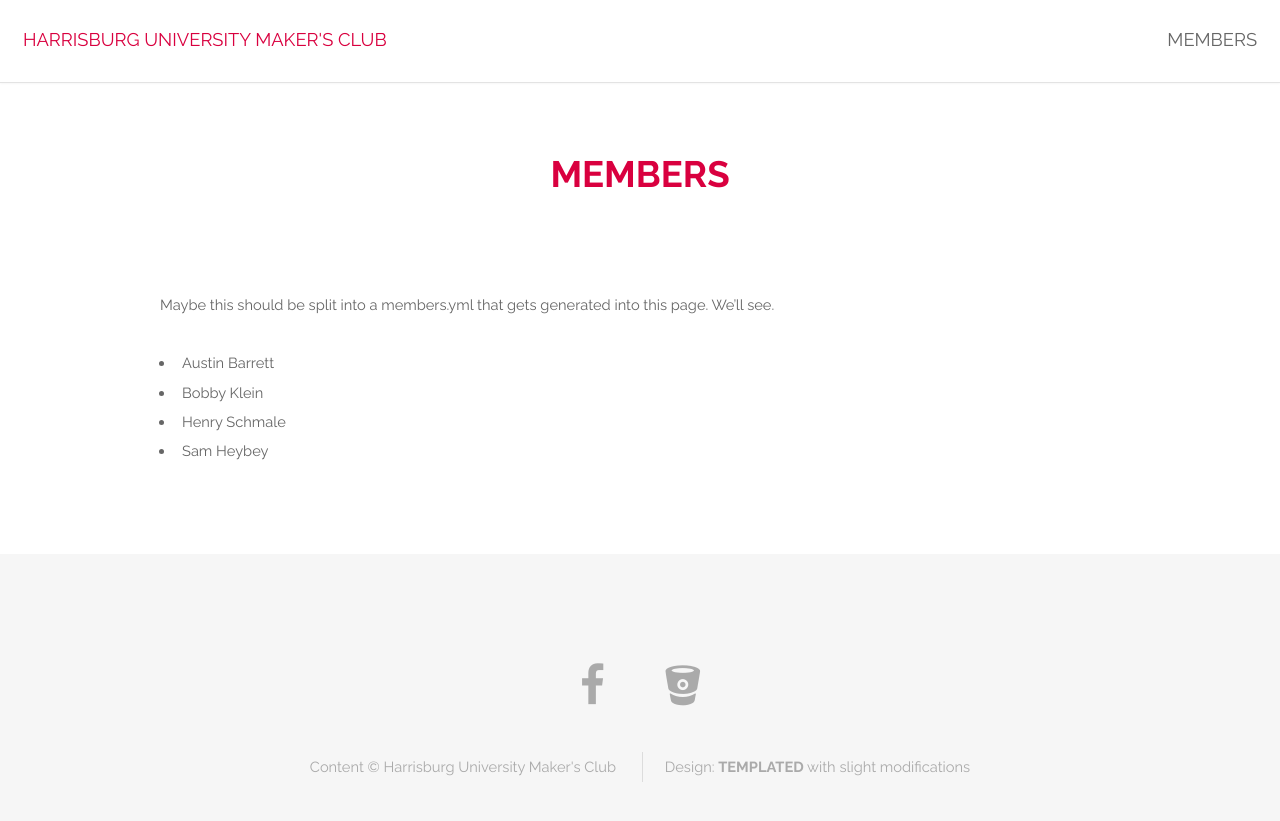
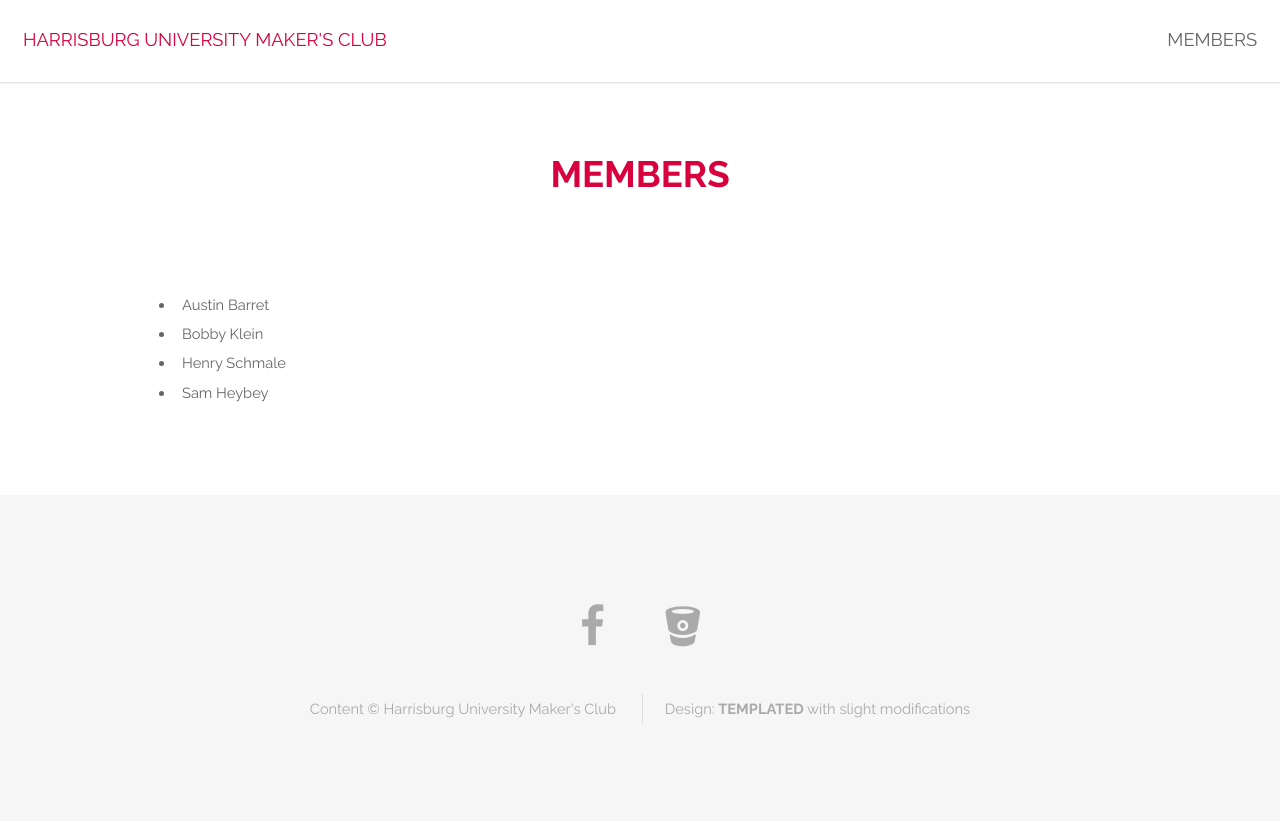
Before and after one commit to stripedpurple/hu-maker-club-site, a Jekyll site: the page built from members.md, in a window 1280 px wide. Shown: the top 821 px of the page. Built offline with Jekyll 4.4.1, drawn with Linux system fonts in a browser that asks for light colours.

Commit message:
Members.yml
* Did the members.yml thing
* Updated the members page for the members.yml thing

The members.yml thing is the thing that @sam originally wrote about on the
original members page.

```diff
--- a/members.md
+++ b/members.md
@@ -5,9 +5,8 @@ subitle:
 permalink: /members/
 ---
 
-Maybe this should be split into a members.yml that gets generated into this page. We'll see.
-
-* Austin Barrett
-* Bobby Klein
-* Henry Schmale
-* Sam Heybey
+<ul>
+{% for member in site.data.members %}
+    <li>{{ member.name }}</li>
+{% endfor %}
+</ul>
```
Also changed, not shown: _data/members.yml (added, +7 -0 lines).
